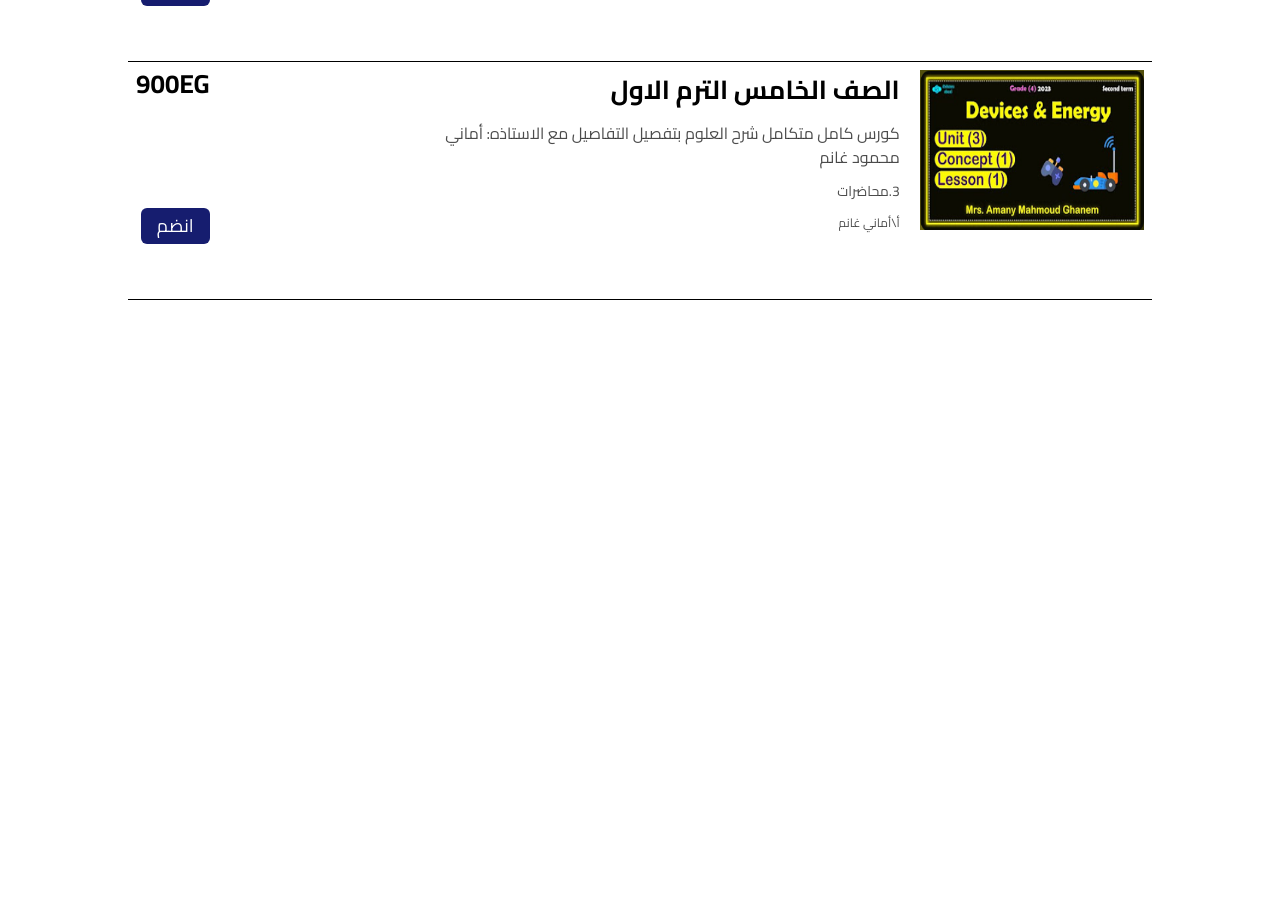
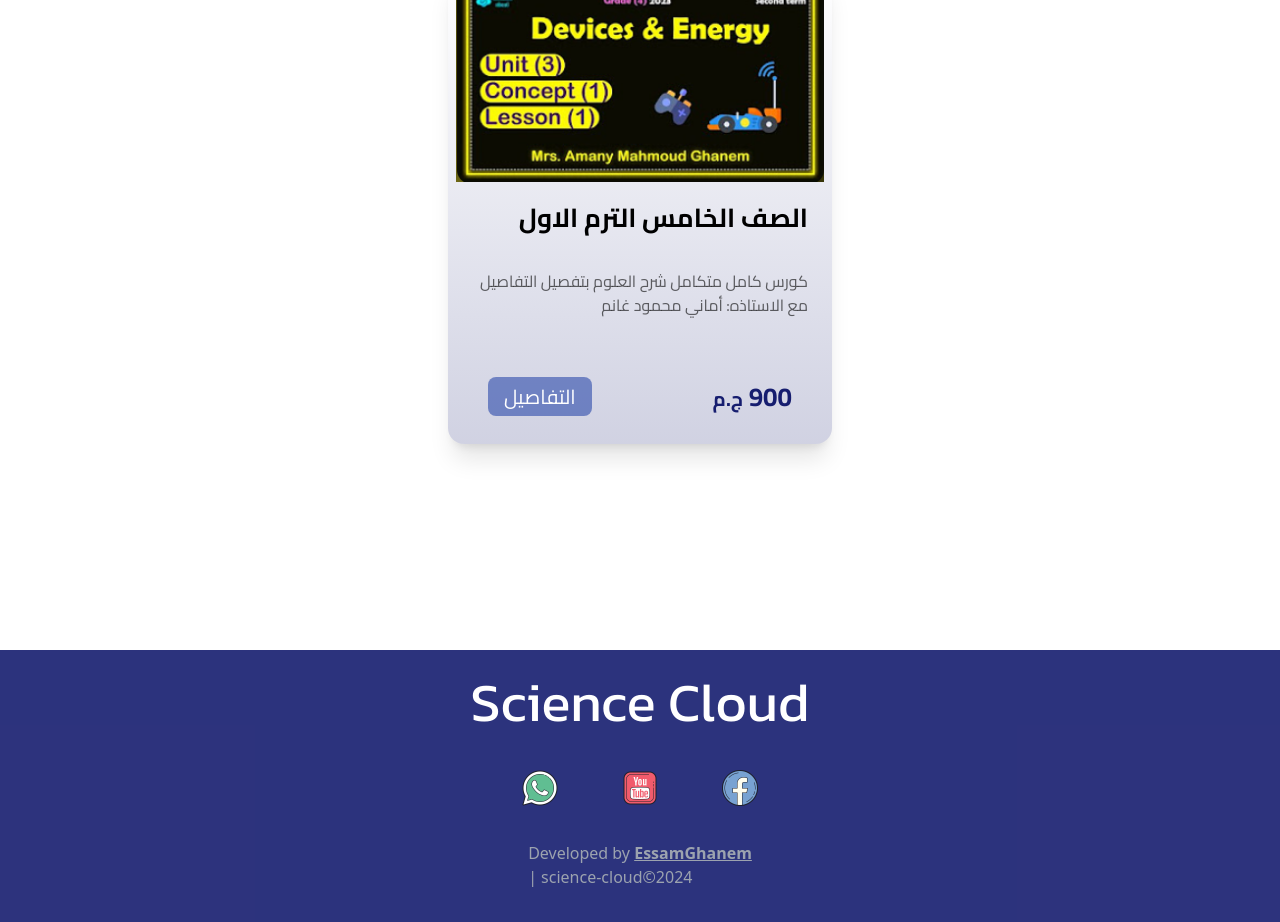
Before and after one commit to EssamGhanem/Science-Cloud-FrontEnd, a Next.js app: page /courses in a window 1280 px wide. Shown: the part 800-1722 px from the top of the page. Before the commit the page ends 1100 px from the top, so only its background shows below. Built offline with nearby package versions, Linux system fonts and the light colour scheme; a web font is replaced by a local one.

Commit message:
over all update

```diff
--- a/src/app/(client)/courses/page.tsx
+++ b/src/app/(client)/courses/page.tsx
@@ -7,7 +7,7 @@ export default function CoursesPage() {
   return (
     <>
 
-      <div dir='rtl' className=' client-page p-container '>
+      <div dir='rtl' className=' '>
         <CourseList courses={courses} />
       </div>
 
--- a/src/app/layout.tsx
+++ b/src/app/layout.tsx
@@ -2,6 +2,7 @@
 import type { Metadata } from "next";
 
 import "./globals.css";
+import Footer from "@/components/Footer";
 
 
 export const metadata: Metadata = {
@@ -29,9 +30,11 @@ export default function RootLayout({
       <link rel="icon" href='/favicon.ico' />
 
       </head>
-      <body className=" min-h-[100vh] overflow-x-hidden  " >
+      <body className=" min-h-[100vh] overflow-x-hidden relative pb-[400px] " >
 
         {children}
+
+        <Footer/>
       </body>
 
 
--- /dev/null
+++ b/src/components/Footer.tsx
@@ -0,0 +1,46 @@
+import Link from 'next/link'
+import React from 'react'
+import Image from 'next/image'
+export default function Footer() {
+  return (
+    <div className=' flex flex-col justify-center gap-4 items-center w-full bg-prime/90 py-2  bottom-[-5px] absolute  z-20 '>
+
+      <Link href={"/"} ><h1 className='py-1 font-kanit text-[54px] max-sm:text-[38px] text-white'>Science Cloud</h1></Link>
+
+      {/* Social media */}
+
+
+        <div className=' w-[300px] flex justify-around items-center mb-3   ' >
+          {/* Facebook link */}
+          <div className='w-[50px] h-[50px] '>
+            <Link target="_blank" href={"https://www.facebook.com/amany.mahmoud.ghanem"} className='w-full h-full    '>
+              <Image width={200} height={200} src={"/socialMedia/Whatsapp.png"} alt='facebook'  />
+            </Link>
+          </div>
+          {/* Youtube link */}
+          <div className=' w-[50px] h-[50px] ' >
+            <Link target="_blank" href={"https://www.youtube.com/@science_cloud"} className='w-full h-full  flex justify-center '>
+              <Image width={200} height={200} src={"/socialMedia/youtube.png"} alt='facebook' className='' />
+            </Link>
+          </div>
+          {/* Whatsapp link */}
+          <div className=' w-[50px] h-[50px]    '>
+            <Link target="_blank" href={"https://www.facebook.com/amany.mahmoud.ghanem"} className='w-full h-full  flex justify-center '>
+              <Image width={200} height={200} src={"/socialMedia/facebook.png"} alt='facebook' className='' />
+            </Link>
+          </div>
+
+
+
+      </div>
+
+      {/* copy rights */}
+      <div>
+        <p className='text-gray-400 pb-8'>Developed by <span className='font-bold underline'>EssamGhanem</span> <br/> | science-cloud&copy;2024</p>
+
+
+      </div>
+
+    </div>
+  )
+}
--- a/src/components/NavBar.tsx
+++ b/src/components/NavBar.tsx
@@ -47,7 +47,7 @@ export default function NavBar() {
 
 
   }
-  console.log(menuIsOpen);
+
   return (
     <>
 
--- a/src/components/client/Home/CoursesSecion.tsx
+++ b/src/components/client/Home/CoursesSecion.tsx
@@ -18,7 +18,7 @@ export default function CoursesSecion() {
 
       {/* Courses list */}
 
-      <div className=' w-full h-full flex justify-around items-start pb-8  max-lg:flex-wrap'>
+      <div className=' w-full h-full flex justify-around items-start pb-8 flex-wrap'>
         {
           lastCourses.map((course) => {
             return <HomeCourseCard course={course} key={course.id} />;
--- a/src/components/client/Home/HomeCourseCard.tsx
+++ b/src/components/client/Home/HomeCourseCard.tsx
@@ -10,7 +10,7 @@ export default function HomeCourseCard(params: { course: course }) {
 
   return (
 
-    <Link href={"/courses/" + course.id} className='  flex flex-col w-[30%] max-md:w-[40%] max-sm:w-[80%]  h-full p-2 bg-gradient-to-t outline-[1px] outline outline-transparent   hover:outline-prime shadow-xl duration-500 hover:from-prime/30 relative top-0 hover:top-[-20px] from-prime/20 to-white font-cairo mb-12 rounded-2xl '>
+    <Link href={"/courses/" + course.id} className='  flex flex-col w-[30%] max-lg:w-[40%] max-md:w-[45%] max-sm:w-[80%]  h-full p-2 bg-gradient-to-t outline-[1px] outline outline-transparent   hover:outline-prime shadow-xl duration-500 hover:from-prime/30 relative top-0 hover:top-[-20px] from-prime/20 to-white font-cairo mb-12 rounded-2xl '>
 
 
 
--- a/src/components/client/course/CourseCard.tsx
+++ b/src/components/client/course/CourseCard.tsx
@@ -1,72 +1,46 @@
-"use client"
+import { course } from '@/components/types'
+import Image from 'next/image';
 import React from 'react'
-import { course } from '../../types'
-import Image from 'next/image';
 import Link from 'next/link';
-import { useState } from 'react';
-import JoinRequestForm from './JoinRequestForm';
-import { FaRegWindowClose } from "react-icons/fa";
+export default function HomeCourseCard(params: { course: course }) {
 
-export default function CourseCard(params: { course: course }) {
   const course = params.course;
-  const [openReqForm,setOpenReqForm ] = useState(false)
 
-  const openRequestForm = ()=>{
-    setOpenReqForm(true)
-
-  }
-
-  const closeRequestForm = ()=>{
-    setOpenReqForm(false)
-
-  }
 
 
   return (
 
-      <>
-            {
-        openReqForm ?
-                  <div className=' AbsoluteForm ' >
-                    <button className=' fixed text-white top-[4%] right-[5%]
-                        text-[40px] max-md:text-[25px] hover:scale-110 duration-200'
-                         onClick={() =>closeRequestForm()}  ><FaRegWindowClose />
-                      </button> <JoinRequestForm course={course} />
-                  </div>
-                 :
-                   <></>
-
-      }
-
-    <div dir='rtl' className='courseCard w-full  p-2 pb-[55px]
-    flex justify-between border-b-[1px] border-black max-md:items-center font-cairo max-md:flex-col'>
-     <Link href={'/courses/' + params.course.id } className='w-full'>
-        {/* image + text */}
-        <div className='flex w-[80%] max-md:flex-col  max-md:items-center max-md:w-full '>
-        {/* image */}
-            <Image src={course.image} alt='course-img' className='w-full h-full   max-sm:w-[90%] max-sm:h-[45%]
-        md:w-[30%] lg:h-[160px] md:h-[120px] mb-3 hover:contrast-50  duration-500 ' width={240} height={50} />
-
-          {/* text */}
-          <div className='cardText flex flex-col gap-3 px-[20px] mb-3 md:w-[70%] '>
-            <h3 className='hh2'>{course.title}</h3>
-            <p className=' text-black/70'>{course.description}</p>
-            <p className=' text-black/70 text-[14px]' > {course.sessions.length}.محاضرات</p>
-            <p className='text-[12px] text-black/70'>أ\أماني غانم</p>
-          </div>
-        </div>
-        </Link>
-      <div className=' font-cairo font bold text-lg flex max-md:flex-row-reverse  flex-col gap-5 justify-between max-md:w-[100%] max-md:px-[20px] max-md:items-center '>
-        <h3 className='hh2'>{course.price}EG</h3>
-        <button className='  duration-300 outline-none border-none p-2 bg-prime text-white w-fit text-center
-        rounded-md max-md:text-[12px] max-md:px-3 py-1 px-4'
-        onClick={()=>openRequestForm()}
-        >انضم</button>
-      </div>
-    </div>
+    <Link href={"/courses/" + course.id} className='  flex flex-col w-[30%] max-lg:w-[40%] max-md:w-[45%] max-sm:w-[80%]  h-full p-2 bg-gradient-to-t outline-[1px] outline outline-transparent   hover:outline-prime shadow-xl duration-500 hover:from-prime/30 relative top-0 hover:top-[-20px] from-prime/20 to-white font-cairo mb-12 rounded-2xl '>
 
 
-    </>
 
+      {/* img (top) */}
+      <div className='pb-4 rounded-2xl ' >
+        <Image src={course.image} alt='img' width={200} height={200} className=' w-full rounded-t-2xl' />
+      </div>
+      {/* text (bottom)  */}
+      <div>
+        {/* title & description */}
+        <div className='mb-10 px-4'>
+          <h1 className='hh2 pb-8'>{course.title}</h1>
+          <p className='text-black/60'>{course.description}</p>
+        </div>
+        {/* price & details */}
+        <div className='flex w-full justify-between  px-8 py-5 relative  ' >
+
+
+        <p dir='rtl' className='hh2  text-prime  text-center  ' >{course.price} <span className='hh3'>ج.م</span></p>
+          <button className='hh3 bg-secondary/50 p-1 px-4 text-white rounded-lg relative  top-0  hover:top-[-14px]  shadow-black duration-200 hover:shadow-lg'>التفاصيل</button>
+
+
+
+
+
+
+
+        </div>
+      </div>
+
+    </Link>
   )
 }
--- /dev/null
+++ b/src/components/client/course/CourseFound.tsx
@@ -0,0 +1,40 @@
+"use client"
+import { course } from '@/components/types'
+import React, { useState } from 'react'
+import Image from 'next/image';
+import SessionsList from '../session/SessionsList';
+import Enrolled from './Enrolled';
+import JoinBox from './JoinBox';
+export default function CourseFound(params:{course:course}) {
+    const course = params.course;
+    const sessions = course.sessions
+    const [enrolled,setEnrolled] = useState(false);
+
+
+    return (
+
+    <div dir='rtl' className='coursePage p-container flex flex-col items-center justify-center'>
+    <h2 className='hh2 mb-5 text-prime'>{course.title}</h2>
+    <div className='courseImg w-[70%] rounded-[5px] border-blue-800 border-2 p-10 mb-7 shadow-black shadow-lg ' >
+      <Image src={course.image} alt='course-image'
+        className='   w-full h-full  '
+        width={240} height={135} />
+    </div>
+    <div className='courseDescription  w-[70%] rounded-[5px] border-blue-800 border-2 p-5 mb-10 shadow-black shadow-md  '>
+
+      <p className='hh3 font-bold'>عن الدوره</p>
+      <p className='hh3'>{course.description}</p>
+
+    </div>
+
+    <div className='sessions  w-[70%] rounded-[5px] border-blue-800 border-2 p-5 mb-7 shadow-black shadow-md  '>
+    <p className='hh3 font-bold mb-4 '>المحتوي</p>
+      <SessionsList sessions={sessions} />
+    </div>
+        {
+          enrolled? <Enrolled/>:<JoinBox/>
+        }
+
+  </div>
+  )
+}
--- a/src/components/client/course/CourseList.tsx
+++ b/src/components/client/course/CourseList.tsx
@@ -1,17 +1,44 @@
-import React from 'react'
+"use client";
+import React, { useEffect, useState } from 'react'
 
 import CourseCard from './CourseCard';
 import { course } from '@/components/types';
 
 
-export default function CourseList(params :{courses:course[]}) {
+export default function CourseList(params: { courses: course[] }) {
   const coursesList = params.courses;
+  const [searchText, setSearchText] = useState("")
+  const [courseNotFound ,  setCourseNotFound] =useState(false);
+  const courseNotFoundDiv = <div className=' pt-20 flex w-full h-full justify-center items-center '><p className='text-[38px] text-prime'>لا يمكن إيجاد الكورس ...!</p> </div>
+
+  const coursesToShow =coursesList.filter((course)=>{
+    return searchText ===""?  true : course.title.includes(searchText);
+  })
+
+  useEffect(()=>{
+    coursesToShow.length===0?setCourseNotFound(true):setCourseNotFound(false);
+
+  },[coursesToShow])
 
   return (
-    <div>
-      {coursesList.map((course)=>{
-        return <CourseCard course={course} key={course.id}/>
-      })}
-    </div>
+    <>
+
+      <div className='mb-12 flex w-full justify-center'>
+            <form>
+                <input  type="text" onChange={(e)=>setSearchText(e.target.value)} className='pr-4 border-2 p-2 border-prime outline-none font-cairo text-lg w-[400px] rounded-xl' placeholder='بحث'  />
+            </form>
+      </div>
+
+      <div className=' w-full h-full min-h-[50vh] flex justify-around items-start pb-8 flex-wrap  '>
+        {
+                coursesToShow.map((course) => {
+          return <CourseCard course={course} key={course.id} />
+        })}
+
+        {
+          courseNotFound===true? courseNotFoundDiv:""
+        }
+      </div>
+    </>
   )
 }
--- /dev/null
+++ b/src/components/client/course/CourseNotFound.tsx
@@ -0,0 +1,7 @@
+import React from 'react'
+
+export default function CourseNotFound() {
+  return (
+    <div className='text-[50px]'>CourseNotFound</div>
+  )
+}
--- a/src/components/client/course/CoursePage.tsx
+++ b/src/components/client/course/CoursePage.tsx
@@ -1,55 +1,28 @@
 "use client";
-// import React, { useState } from 'react'
-import { useSelector ,useDispatch } from 'react-redux'
-import { RootState } from '@/app/store/store';
-import Image from 'next/image';
-import SessionsList from '../session/SessionsList';
-import { course } from '@/components/types';
-import Enrolled from './Enrolled';
-import JoinBox from './JoinBox';
-import { setSessions } from '@/state/course/sessions';
-import { useEffect } from 'react';
+
+
+import { courses } from '@/data';
+import CourseNotFound from './CourseNotFound';
+import CourseFound from './CourseFound';
 
 export default function CoursePage(params: { courseId: string }) {
+  const findCourse =courses.find((course)=>course.id===params.courseId)
 
+  // const courses = useSelector((state: RootState) => state.courses.value);
+  // // const [enrolled,setEnrolled] = useState(false);
+  // const enrolled = true;
+  // const course: course = courses[parseInt(params.courseId) - 1];
+  // //course-sessions
+  // const sessions = useSelector((state:RootState)=>state.session.value);
+  // const dispatch = useDispatch();
+  // useEffect(()=>{
+  //   dispatch(setSessions(course.sessions))
 
-  const courses = useSelector((state: RootState) => state.courses.value);
-  // const [enrolled,setEnrolled] = useState(false);
-  const enrolled = true;
-  const course: course = courses[parseInt(params.courseId) - 1];
-  //course-sessions
-  const sessions = useSelector((state:RootState)=>state.session.value);
-  const dispatch = useDispatch();
-  useEffect(()=>{
-    dispatch(setSessions(course.sessions))
-    console.log(sessions);
-  })
+  // },[])
 
   return (
 
+    findCourse == undefined? <CourseNotFound />:<CourseFound course = {findCourse} />
 
-    <div dir='rtl' className='coursePage p-container flex flex-col items-center justify-center'>
-      <h2 className='hh2 mb-5 text-prime'>{course.title}</h2>
-      <div className='courseImg w-[70%] rounded-[5px] border-blue-800 border-2 p-10 mb-7 shadow-black shadow-lg ' >
-        <Image src={course.image} alt='course-image'
-          className='   w-full h-full  '
-          width={240} height={135} />
-      </div>
-      <div className='courseDescription  w-[70%] rounded-[5px] border-blue-800 border-2 p-5 mb-10 shadow-black shadow-md  '>
-
-        <p className='hh3 font-bold'>عن الدوره</p>
-        <p className='hh3'>{course.description}</p>
-
-      </div>
-
-      <div className='sessions  w-[70%] rounded-[5px] border-blue-800 border-2 p-5 mb-7 shadow-black shadow-md  '>
-      <p className='hh3 font-bold mb-4 '>المحتوي</p>
-        <SessionsList sessions={sessions} />
-      </div>
-          {
-            enrolled? <Enrolled/>:<JoinBox/>
-          }
-
-    </div>
   )
 }
```
